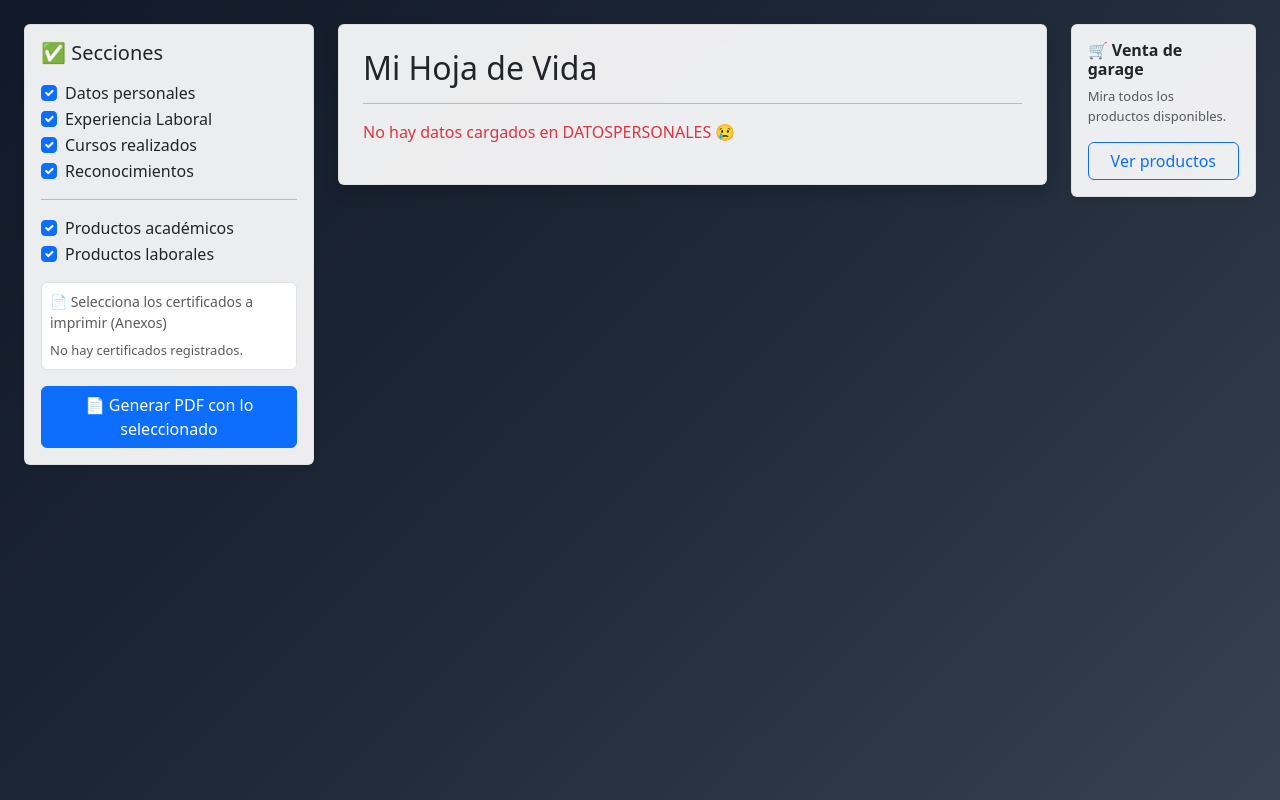
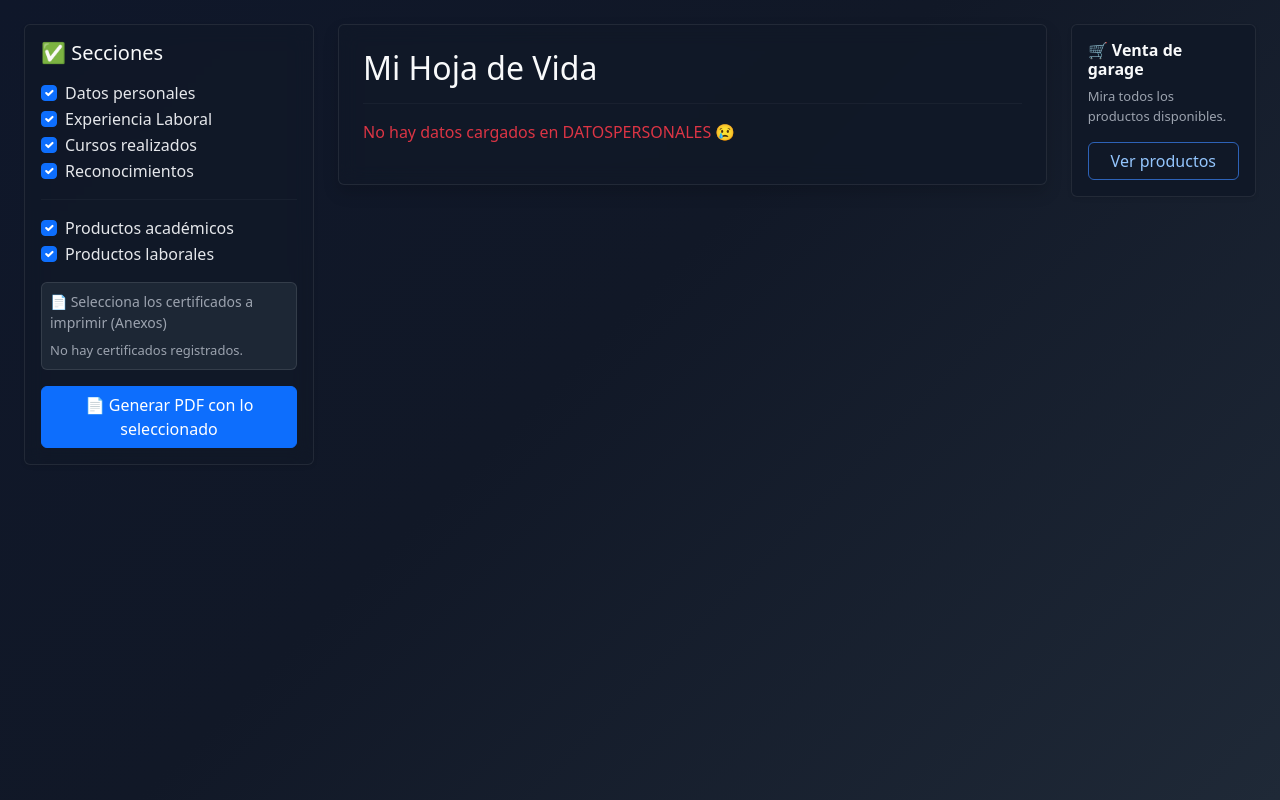
Before and after one commit to MariaLobaton/Hoja_vida, a Django app: page / in a window 1280 px wide. Run offline with Django 5.2, Linux system fonts and the light colour scheme; data that the repository does not hold is empty.

Commit message:
Update: fondo e cv

```diff
--- a/cv/templates/cv/cv.html
+++ b/cv/templates/cv/cv.html
@@ -6,12 +6,11 @@
   <link href="https://cdn.jsdelivr.net/npm/bootstrap@5.3.3/dist/css/bootstrap.min.css" rel="stylesheet">
 
   <style>
-    /* ✅ FONDO PROFESIONAL (DEGRADADO) */
+    /* ✅ FONDO PROFESIONAL (DEGRADADO OSCURO) */
     .cv-bg{
-         background: linear-gradient(135deg, #111827 0%, #1f2937 50%, #374151 100%);
-        min-height: 100vh;
-      }
-
+      background: linear-gradient(135deg, #0f172a 0%, #111827 45%, #1f2937 100%);
+      min-height: 100vh;
+    }
 
     /* ✅ Card flotante a la derecha que sube y baja con scroll */
     .garage-sticky{
@@ -19,18 +18,71 @@
       top: 20px;
     }
 
-    /* ✅ EFECTO "GLASS" PARA QUE SE VEA MÁS PRO */
+    /* ✅ GLASS OSCURO (para cards principales) */
     .glass-card{
-      background: rgba(255,255,255,0.92) !important;
-      backdrop-filter: blur(8px);
-      border: 1px solid rgba(0,0,0,0.06);
+      background: rgba(17, 24, 39, 0.88) !important; /* oscuro */
+      backdrop-filter: blur(10px);
+      border: 1px solid rgba(255,255,255,0.08) !important;
+      color: #e5e7eb !important;
+    }
+
+    /* ✅ Las cajas internas que antes eran bg-white ahora oscuras */
+    .bg-white{
+      background: rgba(31, 41, 55, 0.95) !important; /* gris oscuro */
+      color: #e5e7eb !important;
+      border: 1px solid rgba(255,255,255,0.08) !important;
+    }
+
+    /* ✅ Bordes que se vean suaves en oscuro */
+    .border{
+      border-color: rgba(255,255,255,0.10) !important;
+    }
+
+    /* ✅ Texto muted visible */
+    .text-muted{
+      color: #9ca3af !important;
+    }
+
+    /* ✅ HR visible en oscuro */
+    hr{
+      border-color: rgba(255,255,255,0.15) !important;
+    }
+
+    /* ✅ Títulos más bonitos */
+    h2,h3,h4,h5,h6{
+      color: #f9fafb !important;
+    }
+
+    /* ✅ Lista */
+    li, ul{
+      color: #e5e7eb;
+    }
+
+    /* ✅ Botones outline en oscuro */
+    .btn-outline-primary{
+      border-color: rgba(59,130,246,0.7) !important;
+      color: #93c5fd !important;
+    }
+    .btn-outline-primary:hover{
+      background: rgba(59,130,246,0.15) !important;
+      color: #ffffff !important;
+    }
+
+    /* ✅ Inputs check (se ven bien) */
+    .form-check-label{
+      color: #e5e7eb;
+    }
+
+    /* ✅ Scroll bonito */
+    body{
+      margin: 0;
     }
   </style>
 </head>
 
 <body class="cv-bg">
 
-<!-- ✅ CAMBIO 1: container-fluid para usar TODO el ancho -->
+<!-- ✅ container-fluid para usar TODO el ancho -->
 <div class="container-fluid py-4 px-4">
   <div class="row g-4">
 
@@ -99,7 +151,6 @@
             📄 Generar PDF con lo seleccionado
           </button>
         </form>
-
       </div>
     </div>
 
@@ -274,7 +325,7 @@
       </div>
     </div>
 
-    <!-- ✅ COLUMNA DERECHA (MÁS ANGOSTA) -->
+    <!-- ✅ COLUMNA DERECHA -->
     <div class="col-12 col-lg-2">
       <div class="card shadow-sm p-3 garage-sticky glass-card">
         <h6 class="fw-bold mb-2">🛒 Venta de garage</h6>
```
